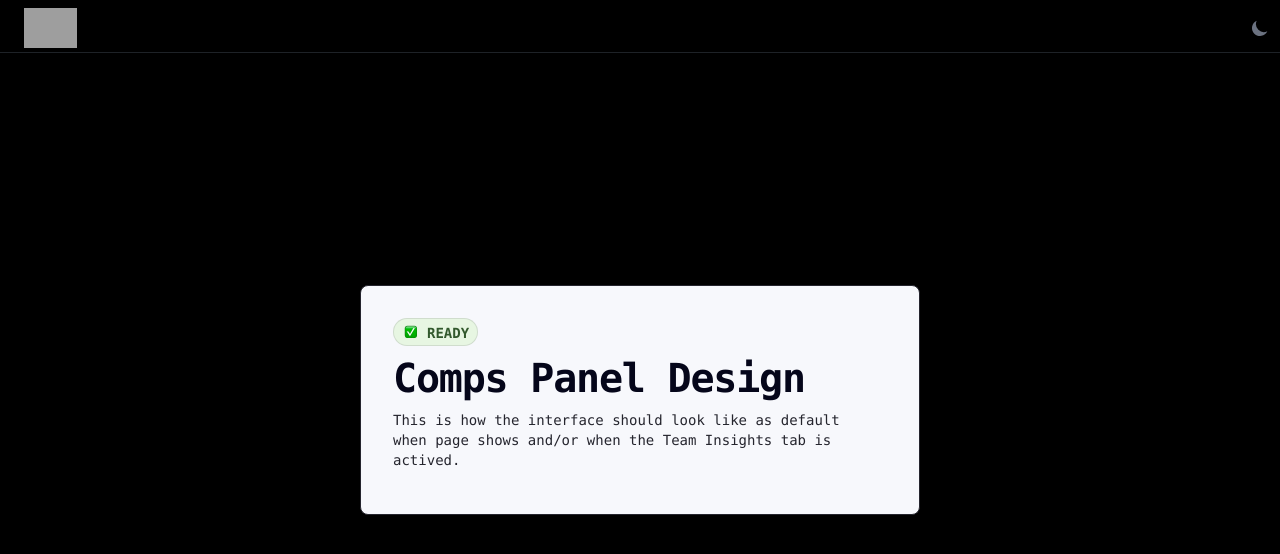
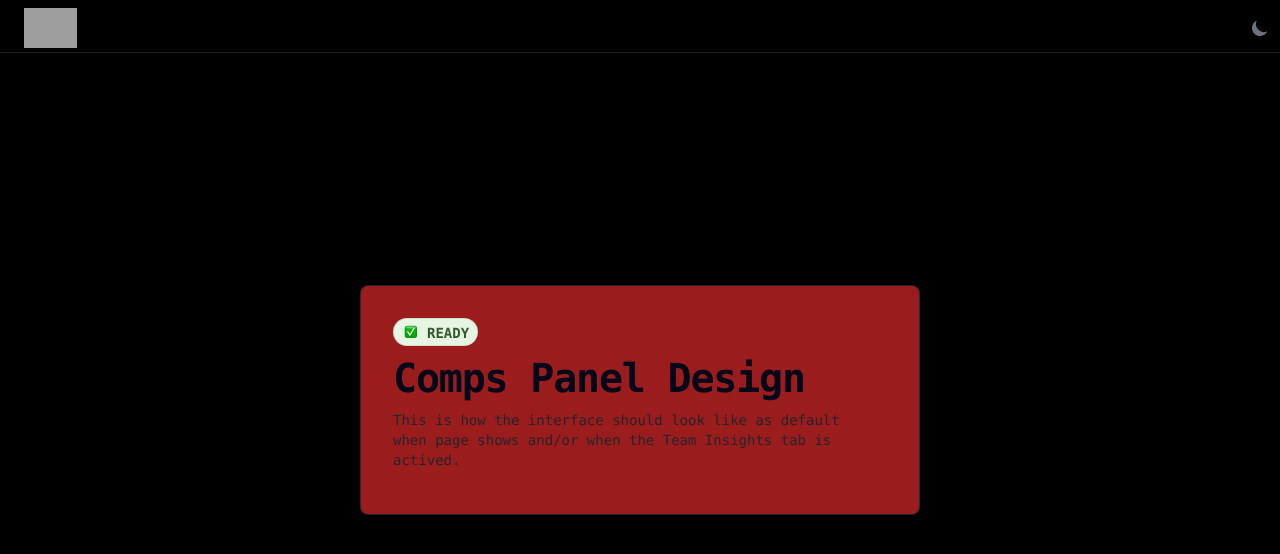
Before and after one commit to iammfatihnaziroglu/ProComps-Case, a React (Create React App) app: page / in a window 1280 px wide. Both pictures are taken after a click on the button "READY". Shown: the top 554 px of the page. Built offline with nearby package versions, Linux system fonts and the light colour scheme; grey boxes are pictures that could not be loaded.

Commit message:
handleClick added and if clicking the ready on the SectionLabel closing components and coming to CompsPage

```diff
--- a/src/components/home/utilities/SectionLabel.tsx
+++ b/src/components/home/utilities/SectionLabel.tsx
@@ -1,11 +1,25 @@
-import React from "react";
+import React, { useState } from "react";
 import CheckIcon from "../../../utilities/images/png/check-icon.png";
+import CompsPage from "../../panel-comps/CompsPage";
 
 const SectionLabel: React.FC = () => {
+  const [showCompsPage, setShowCompsPage] = useState(false);
+
+  const handleClick = () => {
+    setShowCompsPage(true);
+  };
+
   return (
+    <>
+      {showCompsPage ? (
+        <CompsPage />
+      ) : (
         <div className="shadow-opacity-6 w-full gap-[32px] rounded-lg border border-neutrals-300 bg-neutrals-50 p-[32px] shadow md:h-[auto] md:w-[560px]">
           <div className="h-[142px] w-full gap-[12px] pb-3 md:h-[auto] md:w-[464px]">
-        <button className="p-[4px, 12px, 4px, 8px] border-neutrals-400 flex h-[28px] w-[85px] items-center justify-center gap-2 rounded-full border border-opacity-10 bg-lime-100">
+            <button
+              className="p-[4px, 12px, 4px, 8px] border-neutrals-400 flex h-[28px] w-[85px] items-center justify-center gap-2 rounded-full border border-opacity-10 bg-lime-100 hover:bg-lime-200"
+              onClick={handleClick} // Buttona onClick özelliği ekleyerek handleClick fonksiyonunu çağır
+            >
               <div className="flex h-[14px] w-[65px] items-center gap-2">
                 <img src={CheckIcon} alt="Ready Icon" className="h-4 w-4" />
                 <span className="pt-[2px] font-mono text-[14px] font-semibold text-lime-300">
@@ -17,12 +31,14 @@ const SectionLabel: React.FC = () => {
               Comps Panel Design
             </p>
             <p className="mt-4 font-mono text-sm text-neutrals-300">
-          This is how the interface should look like as default when page shows
-          and/or when the Team Insights tab is actived.
+              This is how the interface should look like as default when page
+              shows and/or when the Team Insights tab is actived.
             </p>
             <div className="items-center justify-center space-y-4 sm:flex sm:space-x-4 sm:space-y-0 rtl:space-x-reverse"></div>
           </div>
         </div>
+      )}
+    </>
   );
 };
 
--- /dev/null
+++ b/src/components/panel-comps/CompsPage.tsx
@@ -0,0 +1,29 @@
+import React from "react";
+import CheckIcon from "../../utilities/images/png/check-icon.png";
+
+const CompsPage: React.FC = () => {
+  return (
+    <div className="shadow-opacity-6 w-full gap-[32px] rounded-lg border border-neutrals-300 bg-red-800 p-[32px] shadow md:h-[auto] md:w-[560px]">
+      <div className="h-[142px] w-full gap-[12px] pb-3 md:h-[auto] md:w-[464px]">
+        <button className="p-[4px, 12px, 4px, 8px] border-neutrals-400 flex h-[28px] w-[85px] items-center justify-center gap-2 rounded-full border border-opacity-10 bg-lime-100">
+          <div className="flex h-[14px] w-[65px] items-center gap-2">
+            <img src={CheckIcon} alt="Ready Icon" className="h-4 w-4" />
+            <span className="pt-[2px] font-mono text-[14px] font-semibold text-lime-300">
+              READY
+            </span>
+          </div>
+        </button>
+        <p className=" text-neutrals-400 mt-4 font-mono text-[24px] font-semibold leading-[32px] tracking-[-0.03em] md:text-[40px]">
+          Comps Panel Design
+        </p>
+        <p className="mt-4 font-mono text-sm text-neutrals-300">
+          This is how the interface should look like as default when page shows
+          and/or when the Team Insights tab is actived.
+        </p>
+        <div className="items-center justify-center space-y-4 sm:flex sm:space-x-4 sm:space-y-0 rtl:space-x-reverse"></div>
+      </div>
+    </div>
+  );
+};
+
+export default CompsPage;
```
Lines whose indentation alone changed are shown as unchanged.
